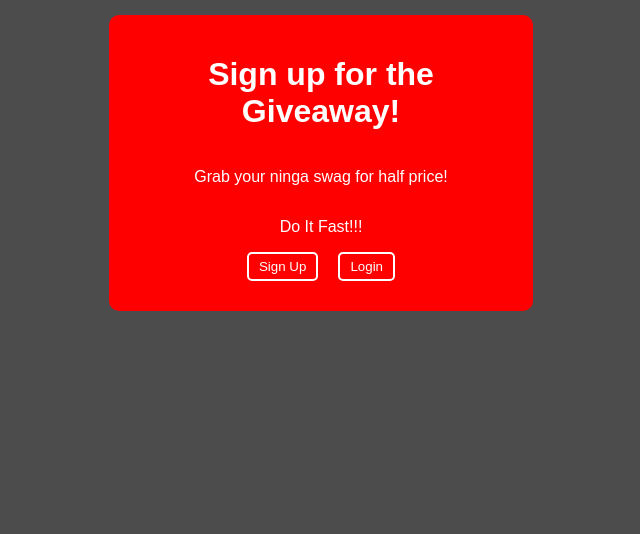
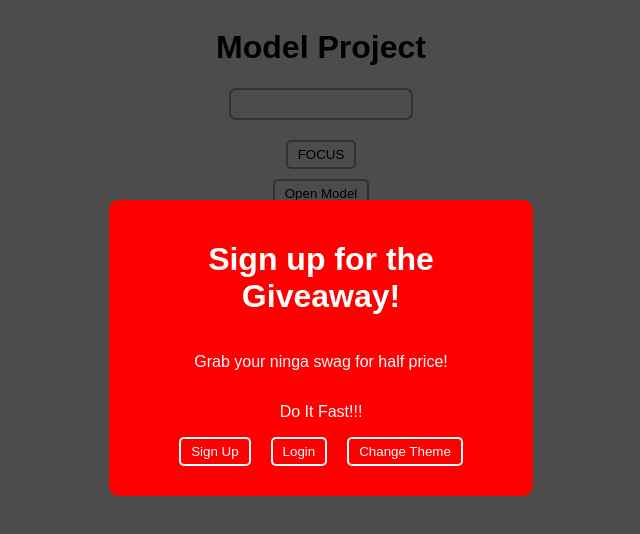
Before and after one commit to anubharajput/exercise2, a Vue app: page / in a window 1280 px wide. Both pictures are taken after a click on the button "Open Model". Shown: the top 534 px of the page, without its empty margins (319-959 px from the left). Built offline with nearby package versions, Linux system fonts and the light colour scheme.

Commit message:
add chnagetheme btn

```diff
--- a/src/App.vue
+++ b/src/App.vue
@@ -15,6 +15,10 @@ export default {
         showModel() {
             this.showModelComponent = !this.showModelComponent;
         },
+        changeTheme(){
+            this.theme=this.theme==='sale'?this.theme='normal':this.theme='sale';
+            this.applyTheme=!this.applyTheme
+        }
     },
     components: {
         Model
@@ -24,7 +28,7 @@ export default {
 <template>
     <div class="main-container">
       <h1>Model Project</h1>
-      <input type="text" placeholder="edit me" ref="inputRef" />
+      <input type="text" ref="inputRef" />
       <button @click="onFocus">FOCUS</button>
       <button @click="showModel">Open Model</button>
       <Model v-if="showModelComponent" :showModel="showModel" :title="`Sign up for the Giveaway!`"
@@ -36,6 +40,7 @@ export default {
             <div class="buttons">
               <button :class="{'theme-btn-color': applyTheme, 'btn-color': !applyTheme}" >Sign Up</button>
               <button :class="{'theme-btn-color': applyTheme, 'btn-color': !applyTheme}">Login</button>
+              <button :class="{'theme-btn-color': applyTheme, 'btn-color': !applyTheme}" @click="changeTheme" >Change Theme</button>
             </div>
           </div>
         </template>
--- a/src/Components/model.vue
+++ b/src/Components/model.vue
@@ -26,7 +26,7 @@ export default {
     padding: 20px;
     width: 30%;
     margin: auto;
-    margin-top: 100px;
+    top:200px;
     border-radius: 10px;
     z-index: 1;
 }
```
